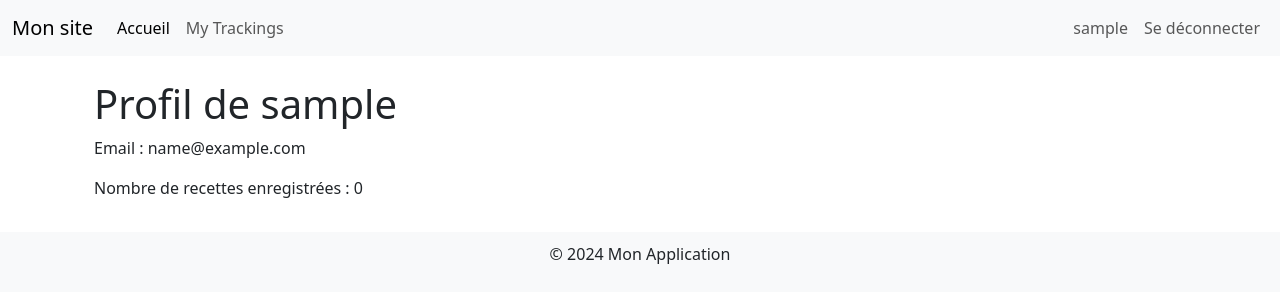
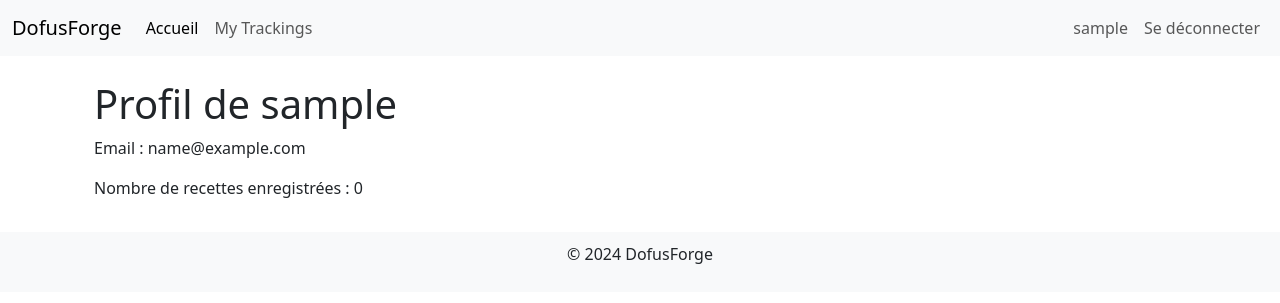
Before and after one commit to HuguesDelamare/DofusForge, a Flask app: page /auth/profile in a window 1280 px wide. Shown: the top 303 px of the page. Run offline with Flask 3, Linux system fonts and the light colour scheme; the visitor is signed in with stand-in values (Sample User, id 1); data that the repository does not hold is empty.

Commit message:
Changing name to DofusForge

```diff
--- a/app/templates/base.html
+++ b/app/templates/base.html
@@ -17,7 +17,7 @@
     <!-- Navbar -->
     <nav class="navbar navbar-expand-lg navbar-light bg-light">
         <div class="container-fluid">
-            <a class="navbar-brand" href="/">Mon site</a>
+            <a class="navbar-brand" href="/">DofusForge</a>
             <button class="navbar-toggler" type="button" data-bs-toggle="collapse" data-bs-target="#navbarNav" aria-controls="navbarNav" aria-expanded="false" aria-label="Toggle navigation">
                 <span class="navbar-toggler-icon"></span>
             </button>
@@ -66,7 +66,7 @@
 
     <!-- Footer -->
     <div class="footer">
-        <p>© 2024 Mon Application</p>
+        <p>© 2024 DofusForge</p>
     </div>
 
     <!-- Scripts -->
```
